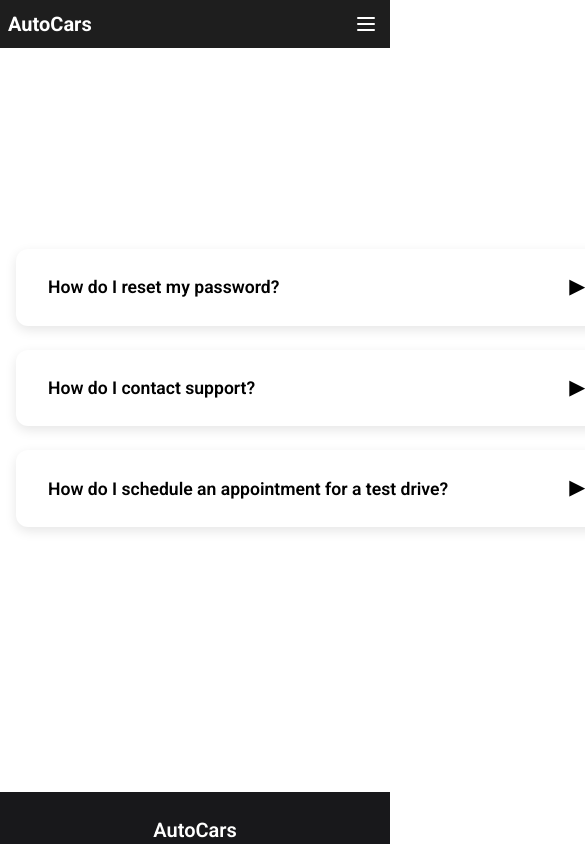
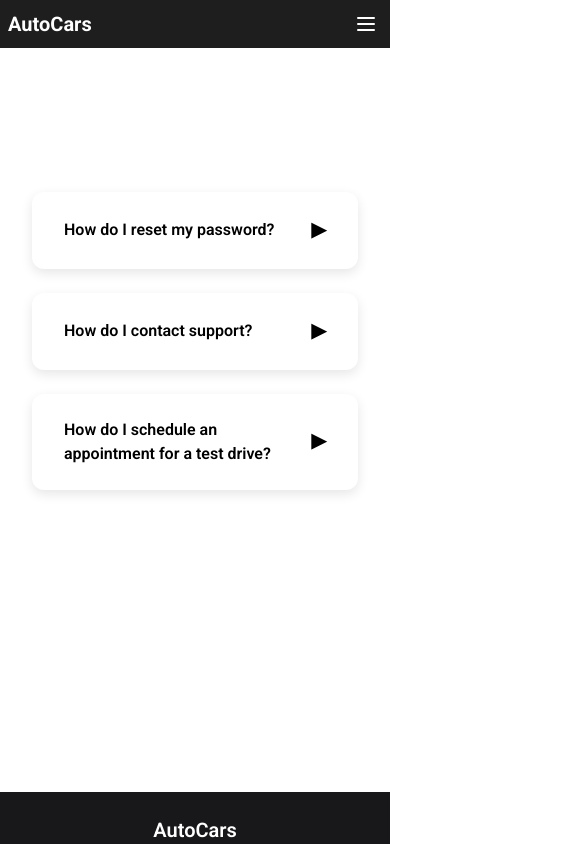
Before and after one commit to stelko0u/Car-Project, a React (Vite) app: page /faq in a window 390 px wide. Shown: the top 844 px of the page, 585 px wide, since content can reach past the window. Built offline with nearby package versions, Linux system fonts and the light colour scheme; no server answers.

Commit message:
Added responsiveness to Help and Admin

```diff
--- a/src/components/Header/Header.jsx
+++ b/src/components/Header/Header.jsx
@@ -106,8 +106,8 @@ export const Header = () => {
           <Link to="/catalog" className="hover:ml-2" onClick={closeMenu}>
             Catalog
           </Link>
-          <Link to="/services" className="hover:ml-2" onClick={closeMenu}>
-            Services
+          <Link to="/faq" className="hover:ml-2" onClick={closeMenu}>
+            Help
           </Link>
           <Link to="/contact" className="hover:ml-2" onClick={closeMenu}>
             Contact
--- a/src/pages/FAQ/faq.jsx
+++ b/src/pages/FAQ/faq.jsx
@@ -1,4 +1,4 @@
-import { useState } from "react";
+import { useState, useEffect } from "react";
 
 const faqs = [
   {
@@ -17,56 +17,102 @@ const faqs = [
 
 export default function FAQ() {
   const [activeIndex, setActiveIndex] = useState(null);
+  const [isMobile, setIsMobile] = useState(window.innerWidth < 768);
+
+  useEffect(() => {
+    const handleResize = () => {
+      setIsMobile(window.innerWidth < 768);
+    };
+
+    window.addEventListener('resize', handleResize);
+
+    return () => {
+      window.removeEventListener('resize', handleResize);
+    };
+  }, []);
 
   const toggleFAQ = (index) => {
     setActiveIndex(activeIndex === index ? null : index);
   };
 
+  const containerStyles = {
+    maxWidth: isMobile ? "100%" : "800px",
+    margin: "0 auto",
+    padding: isMobile ? "2rem 1rem" : "4rem 1rem",
+    fontFamily: "Arial, sans-serif",
+    textAlign: "center"
+  };
+
+  const headingStyles = {
+    fontSize: isMobile ? "2rem" : "2.5rem",
+    marginBottom: "0.5rem",
+    fontWeight: "bold",
+    color: "white"
+  };
+
+  const subheadingStyles = {
+    fontSize: isMobile ? "1rem" : "1.2rem",
+    color: "white",
+    marginBottom: "2rem"
+  };
+
+  const faqListStyles = {
+    textAlign: "left",
+    paddingLeft: isMobile ? "1rem" : "0",
+    paddingRight: isMobile ? "1rem" : "0"
+  };
+
+  const faqItemStyles = {
+    backgroundColor: "#fff",
+    width: isMobile ? "100%" : "600px",
+    borderRadius: "12px",
+    boxShadow: "0 4px 12px rgba(0,0,0,0.1)",
+    marginBottom: "1.5rem",
+    overflow: "hidden",
+    transition: "all 0.3s ease"
+  };
+
+  const questionStyles = {
+    padding: "1.5rem 2rem",
+    cursor: "pointer",
+    display: "flex",
+    justifyContent: "space-between",
+    alignItems: "center",
+    fontWeight: "600",
+    fontSize: isMobile ? "1rem" : "1.1rem",
+    color: "black"
+  };
+
+  const answerStyles = {
+    padding: "1.25rem 2rem",
+    backgroundColor: "#f9f9f9",
+    borderTop: "1px solid #eee",
+    width: isMobile ? "100%" : "600px",
+    fontSize: "1rem",
+    lineHeight: "1.6",
+    color: "black"
+  };
+
   return (
-    <div
-      style={{
-        maxWidth: "800px",
-        margin: "0 auto",
-        padding: "4rem 1rem",
-        fontFamily: "Arial, sans-serif",
-        textAlign: "center"
-      }}
-    >
-      <h1 style={{ fontSize: "2.5rem", marginBottom: "0.5rem", fontWeight: "bold", color: "white" }}>
+    <div style={containerStyles}>
+      <h1 style={headingStyles}>
         Help & FAQ
       </h1>
-      <p style={{ fontSize: "1.2rem", color: "white", marginBottom: "2.5rem" }}>
+      <p style={subheadingStyles}>
         Frequently asked questions
       </p>
 
-      <div style={{ textAlign: "left" }}>
+      <div style={faqListStyles}>
         {faqs.map((faq, index) => {
           const isOpen = activeIndex === index;
           return (
             <div
               key={index}
-              style={{
-                backgroundColor: "#fff",
-                width : "600px",
-                borderRadius: "12px",
-                boxShadow: "0 4px 12px rgba(0,0,0,0.1)",
-                marginBottom: "1.5rem",
-                overflow: "hidden",
-                transition: "all 0.3s ease"
-              }}
+              style={faqItemStyles}
             >
               <div
                 onClick={() => toggleFAQ(index)}
-                style={{
-                  padding: "1.5rem 2rem",
-                  cursor: "pointer",
-                  display: "flex",
-                  justifyContent: "space-between",
-                  alignItems: "center",
-                  fontWeight: "600",
-                  fontSize: "1.1rem",
-                   color: "black"
-                }}
+                style={questionStyles}
               >
                 {faq.question}
                 <span
@@ -81,15 +127,7 @@ export default function FAQ() {
               </div>
               {isOpen && (
                 <div
-                  style={{
-                    padding: "1.25rem 2rem",
-                    backgroundColor: "#f9f9f9",
-                    borderTop: "1px solid #eee",
-                    width: "600px",
-                    fontSize: "1rem",
-                    lineHeight: "1.6",
-                     color: "black"
-                  }}
+                  style={answerStyles}
                 >
                   {faq.answer}
                 </div>
```
Also changed, not shown: src/pages/Admin/Admin.jsx (+104 -68 lines).
